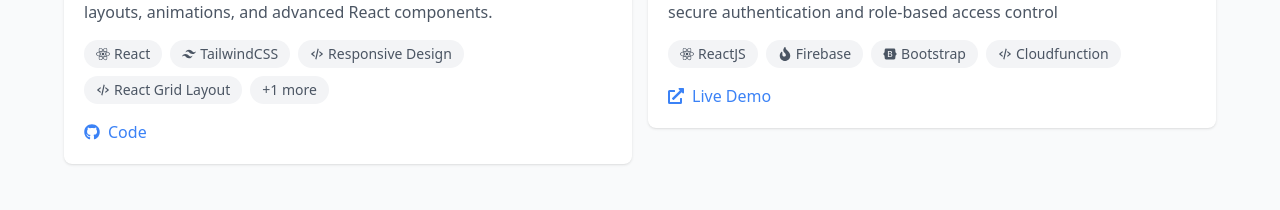
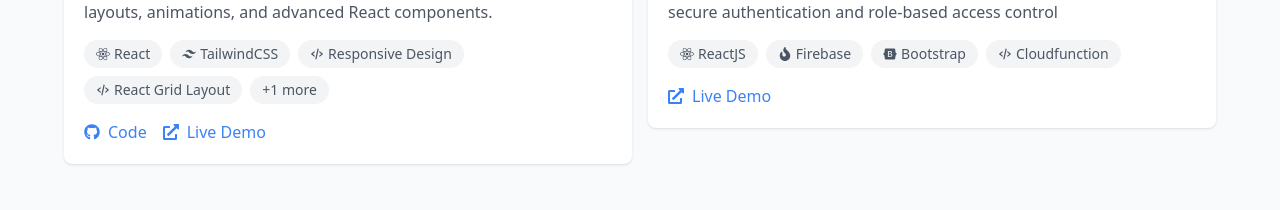
Before and after one commit to abdulmuhaimin-work/Project-Chimera, a React (Vite) app: page /portfolio in a window 1280 px wide. Shown: the part 1348-1558 px from the top of the page. Built offline with nearby package versions, Linux system fonts and the light colour scheme.

Commit message:
fix: update link

```diff
--- a/src/pages/Portfolio.jsx
+++ b/src/pages/Portfolio.jsx
@@ -150,7 +150,8 @@ function Portfolio() {
         { name: "CSS", icon: <SiCss3 /> }
       ],
       image: "/placeholder-portfolio.jpg",
-      repoUrl: "https://github.com/yourusername/portfolio-website",
+      repoUrl: "https://github.com/abdulmuhaimin-work/Project-Chimera",
+      liveUrl: "https://abdulmuhaimin.my",
       timeline: "2 months",
       role: "Full-stack Developer",
       client: "Personal Project",
```
